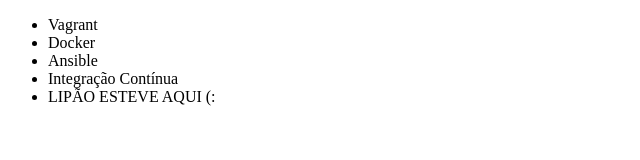
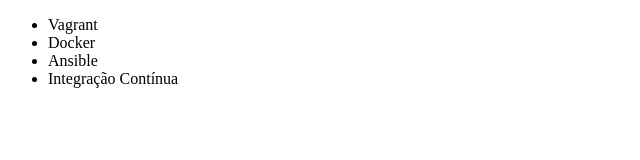
Before and after one commit to FeShimada/alura-git, a plain HTML site: page index.html in a window 1280 px wide. Shown: the whole page, without its empty margins (0-640 px from the left). Drawn offline with Linux system fonts and the light colour scheme.

Commit message:
Retirando a mensagem porcaria que o lipão colocou!

```diff
--- a/index.html
+++ b/index.html
@@ -12,7 +12,6 @@
 		<li>Docker</li>
 		<li>Ansible</li>
 		<li>Integração Contínua</li>
-		<li>LIPÃO ESTEVE AQUI (:</li>
 	</ul>
 </body>
 </html>
```
